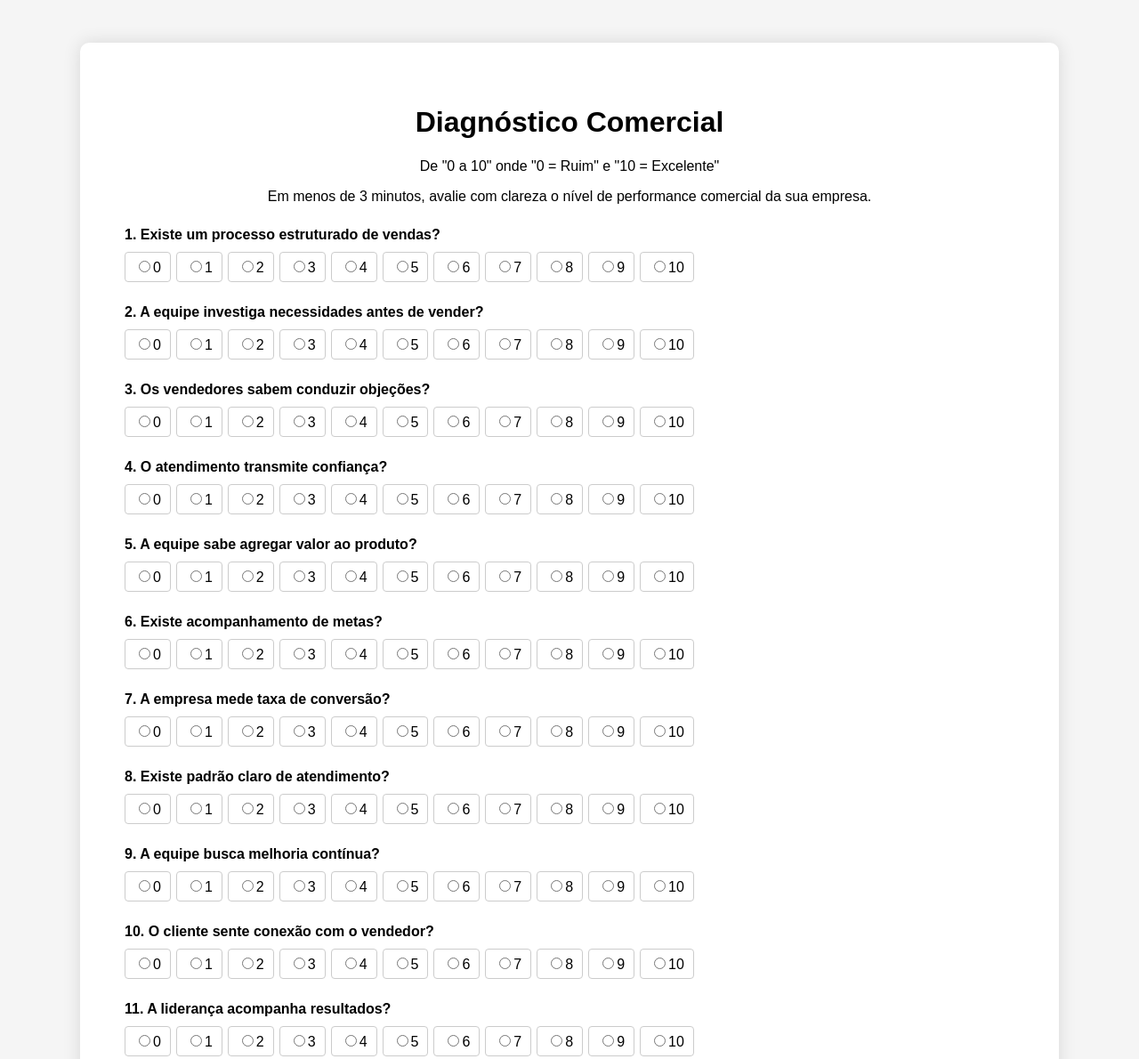
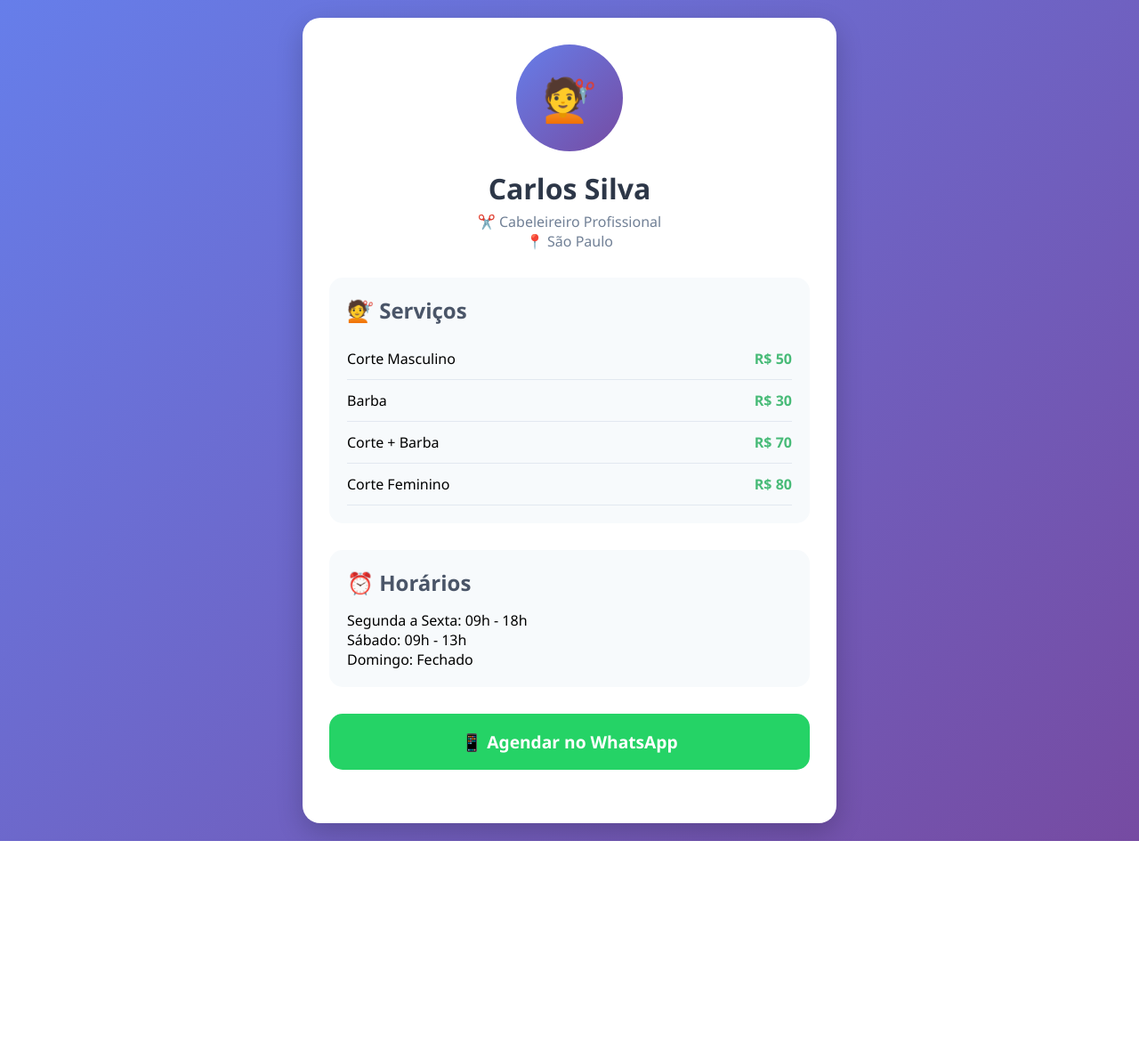
Before and after one commit to Marcus-AVANCE/telacel, a plain HTML site: page index.html in a window 1280 px wide. Shown: the top 1190 px of the page at 89% size. After the commit the page ends 945 px from the top, so only its background shows below. Drawn offline with nearby package versions, Linux system fonts and the light colour scheme.

Commit message:
Update index.html

```diff
--- a/index.html
+++ b/index.html
@@ -1,250 +1,132 @@
 <!DOCTYPE html>
 <html lang="pt-br">
-
 <head>
-
     <meta charset="UTF-8">
-<title>Diagnóstico Comercial AVANCE</title>
-
-<script src="https://cdn.jsdelivr.net/npm/chart.js"></script>
-
+    <meta name="viewport" content="width=device-width, initial-scale=1.0">
+    <title>Carlos Cabeleireiro - Agendamento Online</title>
     <style>
-
-body{
-font-family:Arial;
-background:#f5f5f5;
-padding:40px;
-text-align:center;
+        * {
+            margin: 0;
+            padding: 0;
+            box-sizing: border-box;
+            font-family: 'Segoe UI', Tahoma, Geneva, Verdana, sans-serif;
         }
-
-.container{
-max-width:1000px;
-margin:auto;
-background:white;
-padding:50px;
-border-radius:10px;
-box-shadow:0 0 20px rgba(0,0,0,0.12);
+        body {
+            background: linear-gradient(135deg, #667eea 0%, #764ba2 100%);
+            min-height: 100vh;
+            padding: 20px;
         }
-
-.question{
-text-align:left;
-margin:25px 0;
+        .container {
+            max-width: 600px;
+            margin: 0 auto;
         }
-
-.scale{
-display:flex;
-flex-wrap:wrap;
-gap:6px;
-margin-top:10px;
+        .card {
+            background: white;
+            border-radius: 20px;
+            padding: 30px;
+            box-shadow: 0 10px 30px rgba(0,0,0,0.2);
         }
-
-.scale label{
-border:1px solid #ccc;
-padding:6px 10px;
-border-radius:4px;
-cursor:pointer;
+        .profile {
+            text-align: center;
+            margin-bottom: 30px;
         }
-
-.scale label:hover{
-background:#eee;
+        .profile-img {
+            width: 120px;
+            height: 120px;
+            border-radius: 50%;
+            background: linear-gradient(135deg, #667eea 0%, #764ba2 100%);
+            margin: 0 auto 20px;
+            display: flex;
+            align-items: center;
+            justify-content: center;
+            color: white;
+            font-size: 3em;
         }
-
-button{
-background:#d89c3f;
-border:none;
-color:white;
-padding:16px 40px;
-font-size:16px;
-border-radius:6px;
-cursor:pointer;
-margin-top:40px;
+        .profile h1 {
+            color: #2d3748;
+            margin-bottom: 5px;
         }
-
-button:hover{
-background:#b7842f;
+        .profile p {
+            color: #718096;
         }
-
-.result{
-margin-top:40px;
+        .section {
+            margin: 30px 0;
+            padding: 20px;
+            background: #f7fafc;
+            border-radius: 15px;
         }
-
+        .section h2 {
+            color: #4a5568;
+            margin-bottom: 15px;
+        }
+        .service-item {
+            display: flex;
+            justify-content: space-between;
+            padding: 12px 0;
+            border-bottom: 1px solid #e2e8f0;
+        }
+        .service-price {
+            color: #48bb78;
+            font-weight: bold;
+        }
+        .whatsapp-btn {
+            display: block;
+            background: #25D366;
+            color: white;
+            text-align: center;
+            padding: 18px;
+            border-radius: 15px;
+            text-decoration: none;
+            font-weight: bold;
+            font-size: 1.2em;
+            margin: 30px 0;
+        }
+        .whatsapp-btn:hover {
+            background: #20b859;
+        }
     </style>
-
 </head>
-
 <body>
-
     <div class="container">
-
-<h1>Diagnóstico Comercial</h1>
-
-<p>De "0 a 10" onde "0 = Ruim" e "10 = Excelente"</p>
-
-<p>Em menos de 3 minutos, avalie com clareza o nível de performance comercial da sua empresa.</p>
-
-<form id="quiz">
-
-<div id="questions"></div>
-
-<button type="button" onclick="calcular()">Gerar Diagnóstico</button>
-
-</form>
-
-<canvas id="grafico"></canvas>
-
-<div class="result" id="resultado"></div>
-
+        <div class="card">
+            <div class="profile">
+                <div class="profile-img">💇</div>
+                <h1>Carlos Silva</h1>
+                <p>✂️ Cabeleireiro Profissional</p>
+                <p>📍 São Paulo</p>
             </div>
 
-<script>
+            <div class="section">
+                <h2>💇 Serviços</h2>
+                <div class="service-item">
+                    <span>Corte Masculino</span>
+                    <span class="service-price">R$ 50</span>
+                </div>
+                <div class="service-item">
+                    <span>Barba</span>
+                    <span class="service-price">R$ 30</span>
+                </div>
+                <div class="service-item">
+                    <span>Corte + Barba</span>
+                    <span class="service-price">R$ 70</span>
+                </div>
+                <div class="service-item">
+                    <span>Corte Feminino</span>
+                    <span class="service-price">R$ 80</span>
+                </div>
+            </div>
 
-let perguntas=[
+            <div class="section">
+                <h2>⏰ Horários</h2>
+                <p>Segunda a Sexta: 09h - 18h</p>
+                <p>Sábado: 09h - 13h</p>
+                <p>Domingo: Fechado</p>
+            </div>
 
-"Existe um processo estruturado de vendas?",
-"A equipe investiga necessidades antes de vender?",
-"Os vendedores sabem conduzir objeções?",
-"O atendimento transmite confiança?",
-"A equipe sabe agregar valor ao produto?",
-"Existe acompanhamento de metas?",
-"A empresa mede taxa de conversão?",
-"Existe padrão claro de atendimento?",
-"A equipe busca melhoria contínua?",
-"O cliente sente conexão com o vendedor?",
-"A liderança acompanha resultados?",
-"Existe feedback frequente para vendedores?",
-"A liderança desenvolve a equipe comercial?",
-"A empresa possui estratégia comercial definida?",
-"Existe treinamento de vendas recorrente?",
-"A empresa incentiva evolução profissional?",
-"Os vendedores estudam técnicas de vendas?",
-"Existe plano de melhoria comercial?",
-"A empresa mede satisfação dos clientes?",
-"Existe cultura forte de vendas?"
-
-]
-
-let container=document.getElementById("questions")
-
-perguntas.forEach((p,i)=>{
-
-let div=document.createElement("div")
-div.className="question"
-
-let html="<b>"+(i+1)+". "+p+"</b><div class='scale'>"
-
-for(let n=0;n<=10;n++){
-
-html+="<label><input type='radio' name='q"+i+"' value='"+n+"'>"+n+"</label>"
-
-}
-
-html+="</div>"
-
-div.innerHTML=html
-
-container.appendChild(div)
-
-})
-
-function calcular(){
-
-let total=0
-
-for(let i=0;i<20;i++){
-
-let r=document.querySelector('input[name="q'+i+'"]:checked')
-
-if(!r){
-alert("Responda todas as perguntas.")
-return
-}
-
-total+=parseInt(r.value)
-
-}
-
-let score=Math.round((total/200)*100)
-
-document.getElementById("resultado").innerHTML=
-
-"<h2>Diagnóstico Concluído</h2>"+
-
-"<p style='font-size:18px'><b>Sua operação comercial aponta Necessidades Urgentes de ajustes!</b><br><br>Como isso afeta diretamente seu negócio e exige ação rápida, você pode entender o mais rápido possível como solucionar esses problemas em uma reunião de <b>CONSULTORIA GRATUITA com a AVANCE.</b></p>"+
-
-"<br><h3>O quanto você fará o necessário para resolver esse problema?</h3>"+
-
-"<p style='color:#666'>Empresários que marcam de 7 a 10 normalmente são os que conseguem corrigir rapidamente seus resultados comerciais.</p>"+
-
-"<div id='compromisso'></div>"+
-
-"<div id='cta'></div>"
-
-let compromisso=document.getElementById("compromisso")
-
-let html="<div style='display:flex;justify-content:center;gap:8px;flex-wrap:wrap;'>"
-
-for(let n=0;n<=10;n++){
-
-html+="<label style='border:1px solid #ccc;padding:8px 12px;border-radius:4px;cursor:pointer;'>"+
-"<input type='radio' name='compromisso' value='"+n+"' onclick='mostrarCTA()'> "+n+
-"</label>"
-
-}
-
-html+="</div>"
-
-compromisso.innerHTML=html
-
-gerarGrafico(score)
-
-}
-
-function mostrarCTA(){
-
-document.getElementById("cta").innerHTML=
-
-"<br><a href='https://wa.me/5517997342828'><button>Agendar Consultoria Gratuita</button></a>"
-
-}
-
-function gerarGrafico(score){
-
-let ctx=document.getElementById("grafico")
-
-new Chart(ctx,{
-
-type:"radar",
-
-data:{
-labels:["Processo","Equipe","Gestão","Cultura","Conversão"],
-
-datasets:[{
-label:"Performance Comercial",
-data:[
-score*0.9,
-score*0.85,
-score*0.8,
-score*0.9,
-score*0.88
-]
-}]
-},
-
-options:{
-scales:{
-r:{
-beginAtZero:true,
-max:100
-}
-}
-}
-
-})
-
-}
-
-</script>
-
+            <a href="https://wa.me/5511999999999?text=Olá! Vim pelo seu site e gostaria de agendar." class="whatsapp-btn">
+                📱 Agendar no WhatsApp
+            </a>
+        </div>
+    </div>
 </body>
-
 </html>
```
Lines whose indentation alone changed are shown as unchanged.
